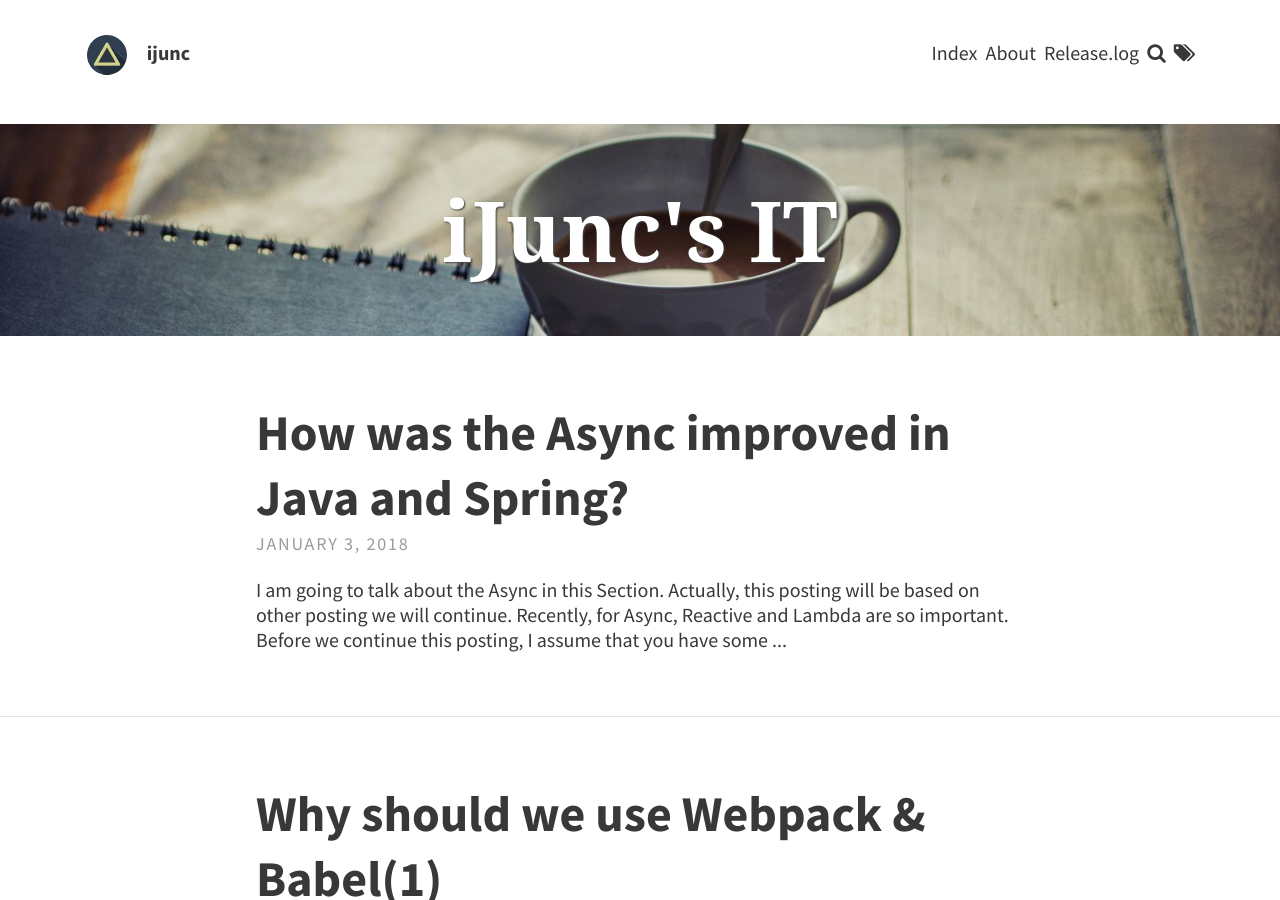
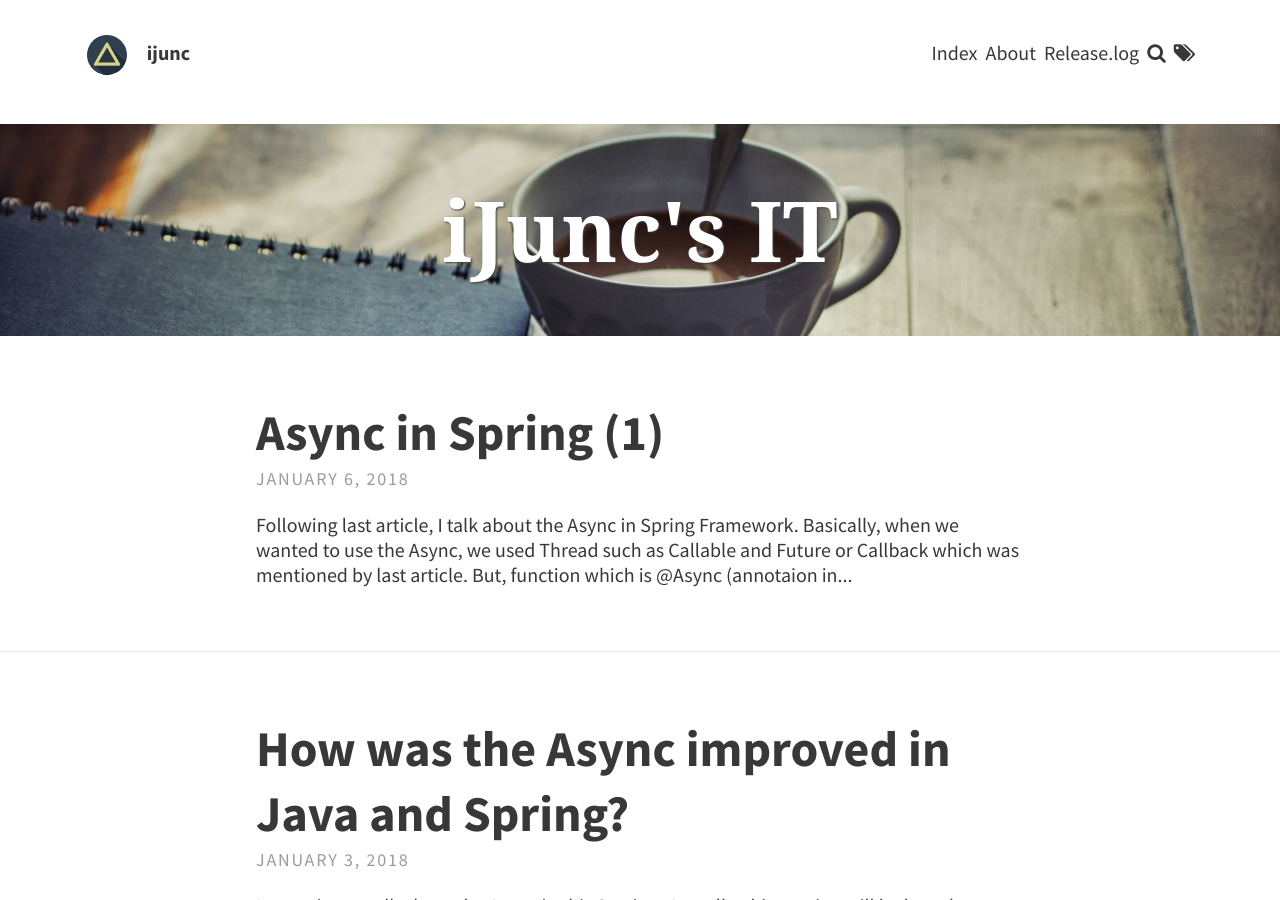
Before and after one commit to ijunc2/ijunc2.github.com, a Jekyll site: the page built from index.html, in a window 1280 px wide and 900 px high. Built offline with Jekyll 4.4.1, drawn with Linux system fonts in a browser that asks for light colours; the list of posts is cut into pages by our own code; part of the change alters nothing that is shown.

Commit message:
update forth posting

```diff
--- /dev/null
+++ b/_posts/2018-01-06-forth.md
@@ -0,0 +1,42 @@
+---
+layout: post
+title: Async in Spring (1)
+comment: true
+tags: [Async, Springframework, Spring4]
+---
+
+Following last article, I talk about *the Async* in Spring Framework. Basically, when we wanted to use *the Async*, we used Thread such as *Callable* and *Future* or Callback which was mentioned by last article. But, function which is ***@Async*** (annotaion in java) has been provided in Spring.
+
+Look at the code 1 below
+<script src="https://gist.github.com/ijunc2/f73c42059312807e7cf2447094bf020c.js"></script>
+* code 1
+
+This is the example for the Async in Spring. Before we talk about Async, I explain about ApplicationRunner(line:28). This is *the Bean* for executing something without containers such as ***Tomcat*** and ***Jetty*** etc at first. When you execute this code, Spring runs a code which is in *ApplicationRunner* and will be finished. In other words, it is a component for executing something what you want to do without containers. And in order to use the Async, *@Async* was used(line:9-20).(***@EnableAsync*** is essential to use ***Async*** in line:5). When method which had *@Async* was called, they executed with new Thread.
+![pic1](/assets/img/post/2018-01-06-forth/p1.png)
+
+This component doesn't return the result because they have a type of the return which is ***void***. But, sometimes, we need to return specific types which are ***String***, ***Boolean*** etc.
+For getting a result data from Async, we have two ways. One is to use *Future* and the other is to use *Callback*. At first, I am going to talk *Future*.
+
+Look at the code 2 below
+1. Add this method in TestService class
+<script src="https://gist.github.com/ijunc2/9dfd2454d1b96f00440c3c595ac2f487.js"></script>
+* Code 2
+2. Update ApplicationRunner code.
+<script src="https://gist.github.com/ijunc2/ec502003ff3516db0bd84696bad28dfa.js"></script>
+* Code 3
+
+When you use primitive types as a return type for Async on the method, Spring can't run this method as Async. You should use ***Future*** type and return ***AsyncResult ***. (line:2 and line10 in Code 2).
+
+And you update the code like **code 3** for getting a result data.
+
+Until now, we have watched how to use *Async* in Spring. Acutally, In the web, we already have been using the Async in socket pool such as Servlet in containers which are Tomcat, Jetty etc. So we don't need to use Async without special situation for sure. So then, when do we use Async method like this? It is ***a batch*** which need a lot of time to run something. So, How to?
+1. Insert data which is made in Async method in database.
+2. Keep the result Future data in web session.
+3. ...
+
+
+And I mentioned there were two ways in order to get result data in Async. One was @Async. What is the other one?
+
+I will talk it next posting.
+
+p.s. When you use @Async, you never use @Async without customizing. I'll be talking about it next posting.
--- a/pages/1index.md
+++ b/pages/1index.md
@@ -51,6 +51,9 @@ This is the index of My Blogs. I am going to share my experiences and what I hav
       <div class="card-block">
         <a href="/2018/01/03/third.html" >
           <font size="3" color="#CD5C5C">* How was the Async improved in Java and Spring?</font>
+        </a><br/>
+        <a href="/2018/01/06/forth.html" >
+          <font size="3" color="#CD5C5C">* Async in Spring (1)</font>
         </a>
       </div>
     </div>
```
Also changed, not shown: assets/img/post/2018-01-06-forth/p1.png (added), 2 other files.
